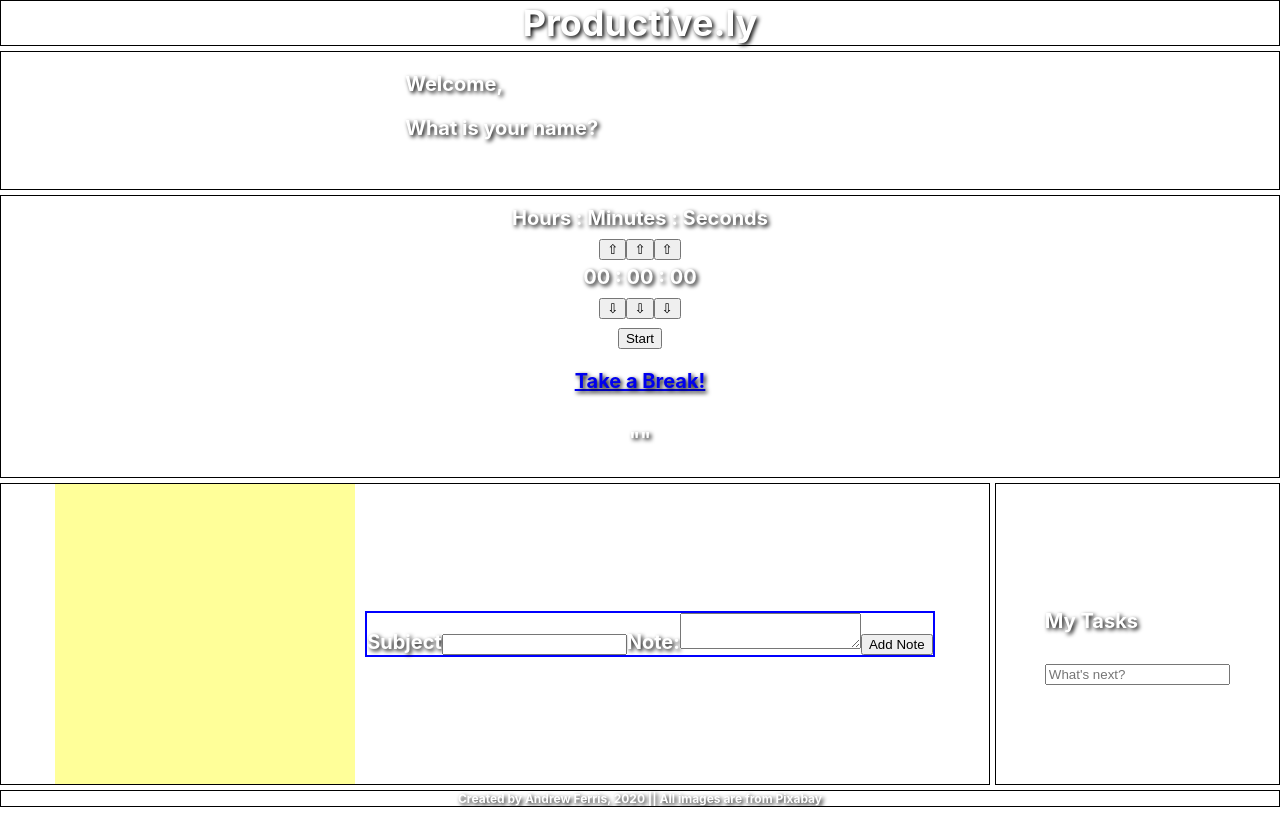
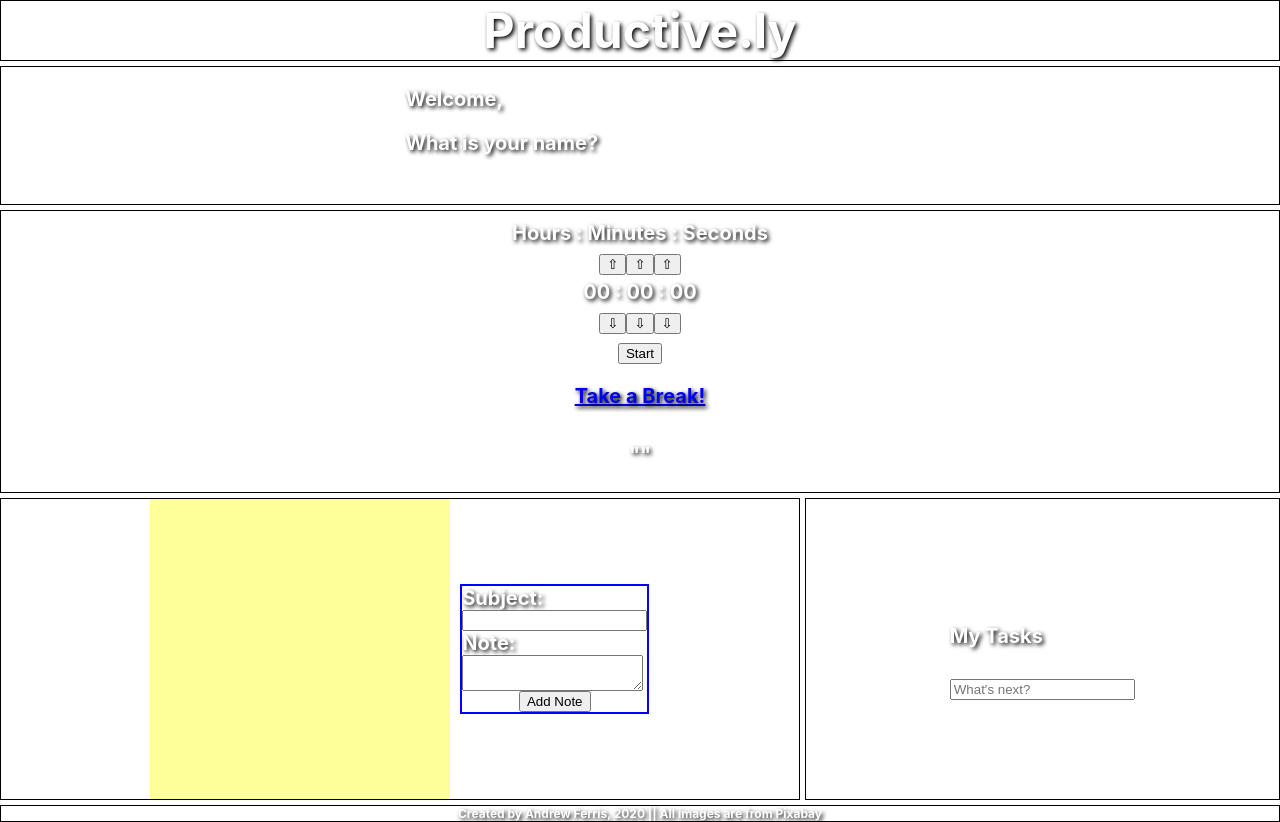
Before and after one commit to aawferris/producetive.ly, a React (Create React App) app in the folder productive.ly/: page / in a window 1280 px wide. Built offline with nearby package versions, Linux system fonts and the light colour scheme; no server answers.

Commit message:
move NoteGet functionality into App.js

```diff
--- a/productive.ly/src/App.js
+++ b/productive.ly/src/App.js
@@ -5,7 +5,7 @@ import "./Style Library/AppGrid.css";
 import Advice from "./Component_Library/Advice";
 import BreakButton from "./Component_Library/BreakButton";
 import Countdown from "./Component_Library/Countdown";
-import NotesGet from "./Component_Library/NotesGet";
+import Notes from "./Component_Library/Notes";
 import NotesPost from "./Component_Library/NotesPost";
 import Tasks from "./Component_Library/Tasks";
 import WelcomePost from "./Component_Library/WelcomePost";
@@ -55,6 +55,24 @@ function App() {
     getIndex();
   }, []);
 
+  // NOTES GET
+  const [note, setNote] = useState([]);
+  const [subject, setSubject] = useState([]);
+
+  useEffect(() => {
+    const getIndex = async () => {
+      const airtableURL = `https://api.airtable.com/v0/${process.env.REACT_APP_AIRTABLE_BASE}/notes`;
+      const response = await axios.get(airtableURL, {
+        headers: {
+          Authorization: `Bearer ${process.env.REACT_APP_AIRTABLE_KEY}`,
+        },
+      });
+      setNote(response.data.records[0].fields.note);
+      setSubject(response.data.records[0].fields.subject);
+    };
+    getIndex();
+  }, []);
+
   return (
     <div className="app">
       <div className="layout" style={backgroundStyle}>
@@ -78,7 +96,7 @@ function App() {
           </div>
         </section>
         <div id="notes">
-          <NotesGet />
+          <Notes note={note} subject={subject} />
           <NotesPost />
         </div>
         <div id="tasks">
--- a/productive.ly/src/Component_Library/Notes.jsx
+++ b/productive.ly/src/Component_Library/Notes.jsx
@@ -1,4 +1,3 @@
-
 import React from 'react'
 
 
--- a/productive.ly/src/Component_Library/NotesGet.jsx
+++ /dev/null
@@ -1,36 +0,0 @@
-import React, { useEffect, useState } from 'react'
-import axios from 'axios'
-
-import Notes from './Notes'
-
-
-function NotesGet() {
-  const [note, setNote] = useState([])
-  const [subject, setSubject] = useState([])
-
-  useEffect(() => {
-    const getIndex = async () => {
-      const airtableURL = `https://api.airtable.com/v0/${process.env.REACT_APP_AIRTABLE_BASE}/notes`
-      const response = await axios.get(airtableURL, {
-        headers: {
-          Authorization: `Bearer ${process.env.REACT_APP_AIRTABLE_KEY}`
-        }
-      })
-      // console.log(response.data.records[0].fields)
-      setNote(response.data.records[0].fields.note)
-      setSubject(response.data.records[0].fields.subject)
-    }
-    getIndex()
-  }, [])
-
-  return (
-    <div className='notes-get'>
-      <Notes
-        note={note}
-        subject={subject}
-      />
-    </div>
-  )
-}
-
-export default NotesGet
--- a/productive.ly/src/Component_Library/NotesPost.jsx
+++ b/productive.ly/src/Component_Library/NotesPost.jsx
@@ -26,12 +26,17 @@ function Notes() {
       setNotes(...notes, fields)
       setSubject('')
       setNote('')
+
+    function handleRefresh() {
+      return window.location.reload()
+    }
+    handleRefresh()
   }
 
   return (
     <div className='notes-container'>
       <form onSubmit={handleSubmit}>
-        <label className='subject' htmlFor='subject'>Subject</label>
+        <label className='subject' htmlFor='subject'>Subject:</label>
         <input
           className='subject'
           name='subject'
--- a/productive.ly/src/Style Library/AppGrid.css
+++ b/productive.ly/src/Style Library/AppGrid.css
@@ -38,7 +38,7 @@ footer {
 
 header {
   grid-area: header;
-  font-size: 36px;
+  font-size: 48px;
 }
 /* nav {
   grid-area: nav;
@@ -85,17 +85,22 @@ section div {
 
 .notes-container {
   grid-area: new;
-  display: flex;
-  flex-direction: column;
   border: 2px solid blue;
-  width: auto;
-  /* margin: 0 auto; */
-  text-align: center;
-  justify-content: space-around;
   backdrop-filter: blur(3px);
 }
 
-.notes-get {
+.notes-container form {
+  display: flex;
+  flex-direction: column;
+  align-items: baseline;
+}
+
+.notes-container button {
+  width: fit-content;
+  margin: 0 auto;
+}
+
+.notes-display {
   /* border: 3px solid green; */
   grid-area: notes;
   margin: 2% auto;
```
